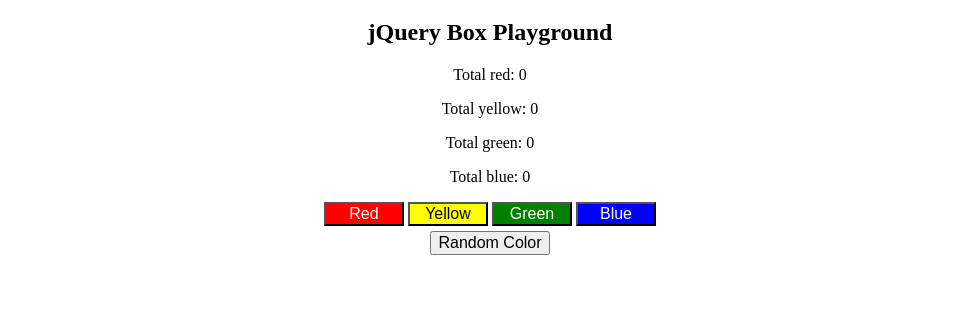
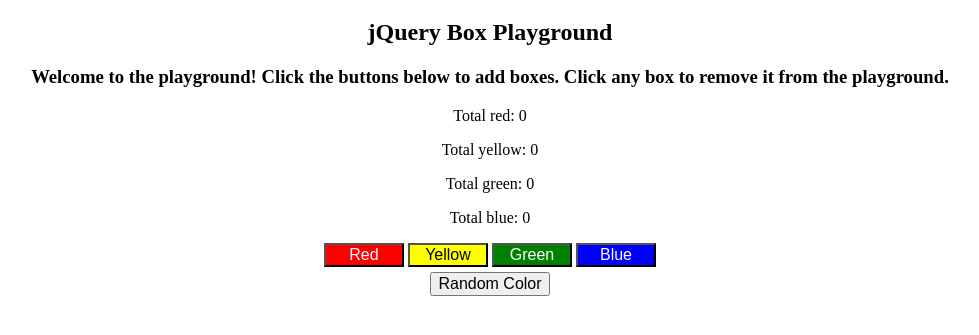
Before and after one commit to ThatSpaceGuy/prime_code_challenge_2, a plain HTML site: page index.html in a window 1280 px wide. Shown: the part 61-396 px from the top of the page, without its empty margins (150-1129 px from the left). Drawn offline with Linux system fonts and the light colour scheme.

Commit message:
Add instruction text to HTML

```diff
--- a/index.html
+++ b/index.html
@@ -9,6 +9,7 @@
 	<body>
 		<h1>Prime Code Challenge 2</h1>
 		<h2>jQuery Box Playground</h2>
+		<h3>Welcome to the playground! Click the buttons below to add boxes. Click any box to remove it from the playground.</h3>
 
     <p id="red">Total red: 0</p>
     <p id="yellow">Total yellow: 0</p>
```
